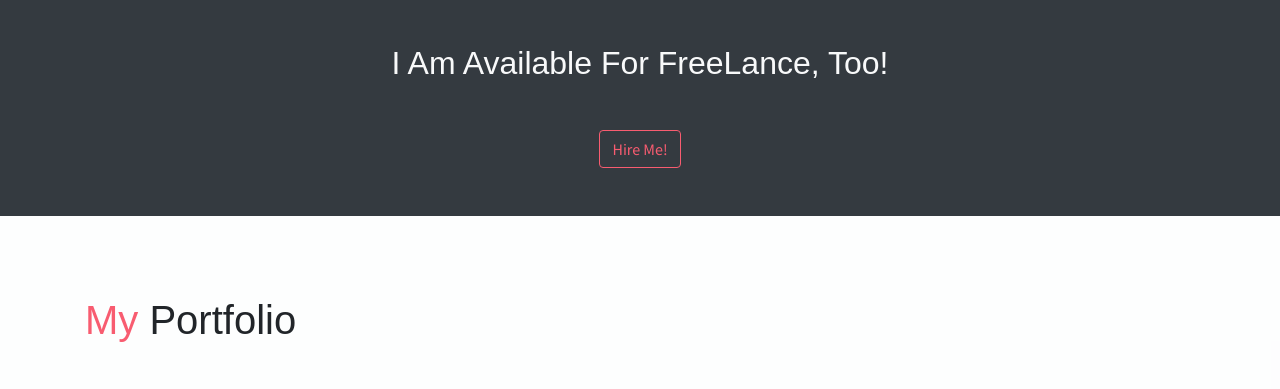
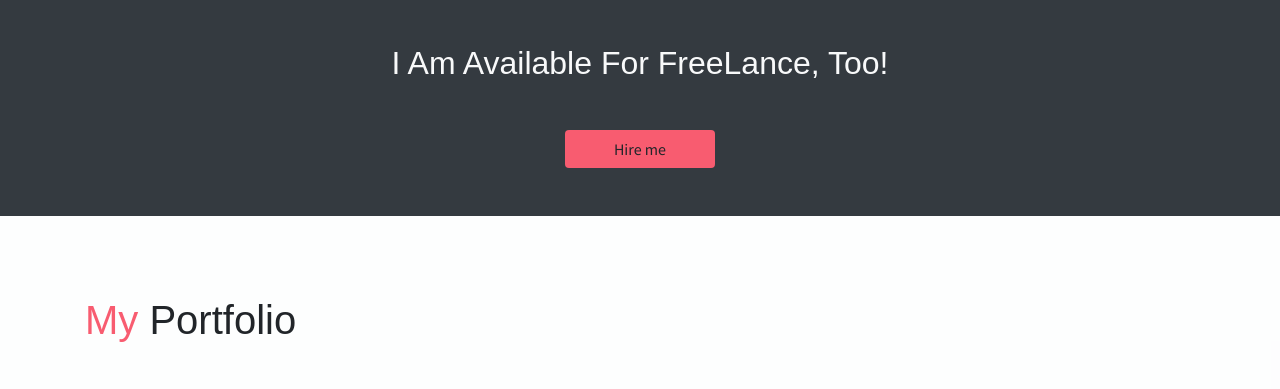
Before and after one commit to otis-254/web_portfolio, a website: page index.html in a window 1280 px wide. Shown: the part 2200-2589 px from the top of the page. Drawn offline with nearby package versions, Linux system fonts and the light colour scheme; some packages are replaced by stand-ins of ours; files that its build step writes are made by us from their sources.

Commit message:
Merit Media

```diff
--- a/index.html
+++ b/index.html
@@ -223,9 +223,7 @@
     <section class="section bg-dark py-5">
         <div class="container text-center">
             <h2 class="text-light mb-5 font-weight-normal">I Am Available For FreeLance, Too!</h2>
-            <Button class="btn btn-outline-primary btn-square" href="https://wa.me/254722554352"
-            target="_blank" rel="noopener noreffer">
-            Hire Me!</Button>
+            <a class="btn bg-primary w-lg" href="https://wa.me/254714531574" target="_blank">Hire me</a>
         </div>
     </section>
 
```
